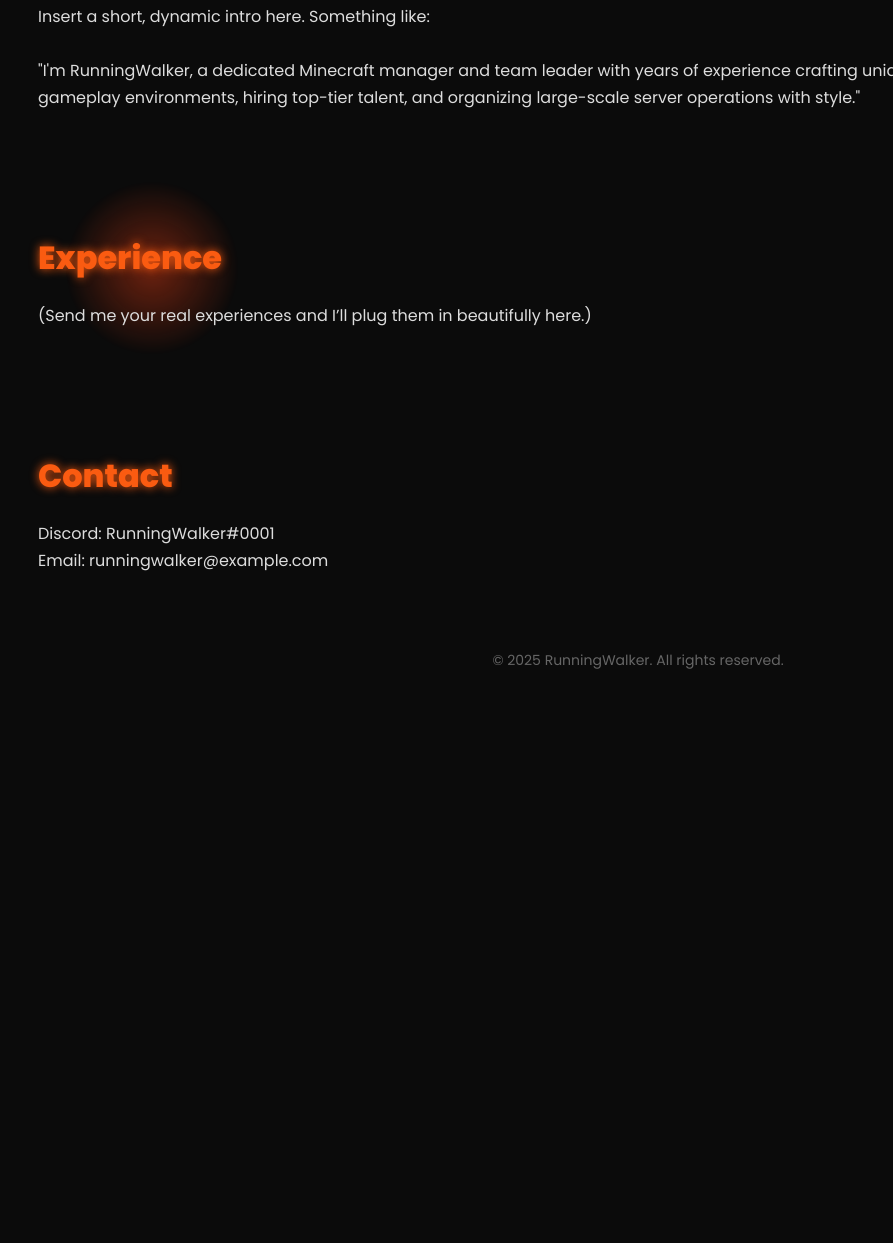
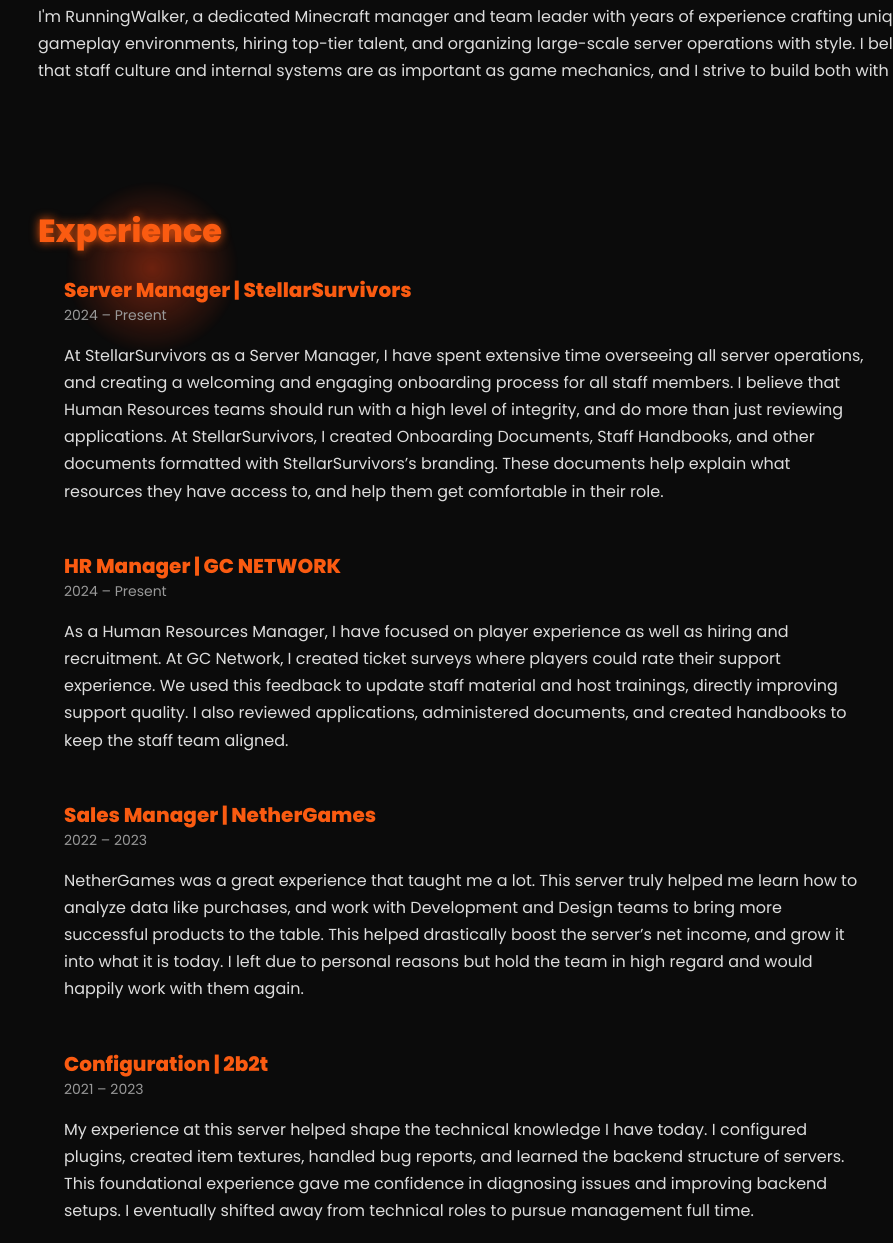
Before and after one commit to RunningWalkerGit/portfolio, a plain HTML site: page index.html in a window 1280 px wide. Shown: the part 362-1605 px from the top of the page, without its empty margins (2-895 px from the left). Before the commit the page ends 1053 px from the top, so only its background shows below. Drawn offline with Linux system fonts and the light colour scheme.

Commit message:
Update index.html

```diff
--- a/index.html
+++ b/index.html
@@ -80,6 +80,39 @@
       color: #ddd;
     }
 
+    .experience-entry {
+      display: flex;
+      align-items: flex-start;
+      gap: 20px;
+      margin-bottom: 30px;
+      animation: fadeInUp 1s ease;
+    }
+
+    .experience-line {
+      width: 6px;
+      border-radius: 10px;
+      flex-shrink: 0;
+      background: linear-gradient(to bottom, #fa5b11, #f74316, #ff7f50, #ff6b3d);
+      animation: pulseGlow 4s infinite;
+    }
+
+    .experience-content {
+      max-width: 800px;
+    }
+
+    .experience-content h3 {
+      margin: 0;
+      font-size: 20px;
+      color: #fa5b11;
+    }
+
+    .experience-content span {
+      display: block;
+      font-size: 14px;
+      color: #999;
+      margin-bottom: 10px;
+    }
+
     .glow-circle {
       position: absolute;
       border-radius: 50%;
@@ -141,21 +174,37 @@
       }
     }
 
+    @keyframes pulseGlow {
+      0%, 100% {
+        box-shadow: 0 0 8px #fa5b11;
+      }
+      50% {
+        box-shadow: 0 0 20px #f74316;
+      }
+    }
+
     @media (max-width: 768px) {
       header {
         flex-direction: column;
         text-align: center;
       }
+
+      .experience-entry {
+        flex-direction: column;
+      }
+
+      .experience-line {
+        height: 6px;
+        width: 80px;
+      }
     }
   </style>
 </head>
 <body>
-  <!-- Glowing animated gradient circles -->
   <div class="glow-circle glow1"></div>
   <div class="glow-circle glow2"></div>
   <div class="glow-circle glow3"></div>
 
-  <!-- Header with animated cursor-based tilt -->
   <header id="header">
     <div class="profile-pic" id="pic" style="background-image: url('your-image.jpg');"></div>
     <div class="name-title" id="title">
@@ -167,24 +216,56 @@
   <section class="section" id="about">
     <h2>About Me</h2>
     <p>
-      Insert a short, dynamic intro here. Something like:
-      <br><br>
-      "I'm RunningWalker, a dedicated Minecraft manager and team leader with years of experience crafting unique gameplay environments, hiring top-tier talent, and organizing large-scale server operations with style."
+      I'm RunningWalker, a dedicated Minecraft manager and team leader with years of experience crafting unique gameplay environments, hiring top-tier talent, and organizing large-scale server operations with style. I believe that staff culture and internal systems are as important as game mechanics, and I strive to build both with care.
     </p>
   </section>
 
   <section class="section" id="experience">
     <h2>Experience</h2>
-    <p>
-      (Send me your real experiences and I’ll plug them in beautifully here.)
-    </p>
+
+    <div class="experience-entry">
+      <div class="experience-line"></div>
+      <div class="experience-content">
+        <h3>Server Manager | StellarSurvivors</h3>
+        <span>2024 – Present</span>
+        <p>At StellarSurvivors as a Server Manager, I have spent extensive time overseeing all server operations, and creating a welcoming and engaging onboarding process for all staff members. I believe that Human Resources teams should run with a high level of integrity, and do more than just reviewing applications. At StellarSurvivors, I created Onboarding Documents, Staff Handbooks, and other documents formatted with StellarSurvivors’s branding. These documents help explain what resources they have access to, and help them get comfortable in their role.</p>
+      </div>
+    </div>
+
+    <div class="experience-entry">
+      <div class="experience-line"></div>
+      <div class="experience-content">
+        <h3>HR Manager | GC NETWORK</h3>
+        <span>2024 – Present</span>
+        <p>As a Human Resources Manager, I have focused on player experience as well as hiring and recruitment. At GC Network, I created ticket surveys where players could rate their support experience. We used this feedback to update staff material and host trainings, directly improving support quality. I also reviewed applications, administered documents, and created handbooks to keep the staff team aligned.</p>
+      </div>
+    </div>
+
+    <div class="experience-entry">
+      <div class="experience-line"></div>
+      <div class="experience-content">
+        <h3>Sales Manager | NetherGames</h3>
+        <span>2022 – 2023</span>
+        <p>NetherGames was a great experience that taught me a lot. This server truly helped me learn how to analyze data like purchases, and work with Development and Design teams to bring more successful products to the table. This helped drastically boost the server’s net income, and grow it into what it is today. I left due to personal reasons but hold the team in high regard and would happily work with them again.</p>
+      </div>
+    </div>
+
+    <div class="experience-entry">
+      <div class="experience-line"></div>
+      <div class="experience-content">
+        <h3>Configuration | 2b2t</h3>
+        <span>2021 – 2023</span>
+        <p>My experience at this server helped shape the technical knowledge I have today. I configured plugins, created item textures, handled bug reports, and learned the backend structure of servers. This foundational experience gave me confidence in diagnosing issues and improving backend setups. I eventually shifted away from technical roles to pursue management full time.</p>
+      </div>
+    </div>
   </section>
 
   <section class="section" id="contact">
     <h2>Contact</h2>
     <p>
-      Discord: RunningWalker#0001<br>
-      Email: runningwalker@example.com
+      Discord: <strong>imtheghetto</strong><br>
+      Username: <strong>RunningWalker</strong><br>
+      Email: <strong>runningwalker@example.com</strong>
     </p>
   </section>
 
@@ -192,7 +273,6 @@
     &copy; 2025 RunningWalker. All rights reserved.
   </div>
 
-  <!-- JS for interactive motion -->
   <script>
     const header = document.getElementById('header');
     const title = document.getElementById('title');
@@ -201,7 +281,6 @@
     document.addEventListener('mousemove', (e) => {
       const x = (e.clientX / window.innerWidth - 0.5) * 30;
       const y = (e.clientY / window.innerHeight - 0.5) * 30;
-
       title.style.transform = `translate(${x}px, ${y}px)`;
       pic.style.transform = `translate(${x / 2}px, ${y / 2}px)`;
     });
```
